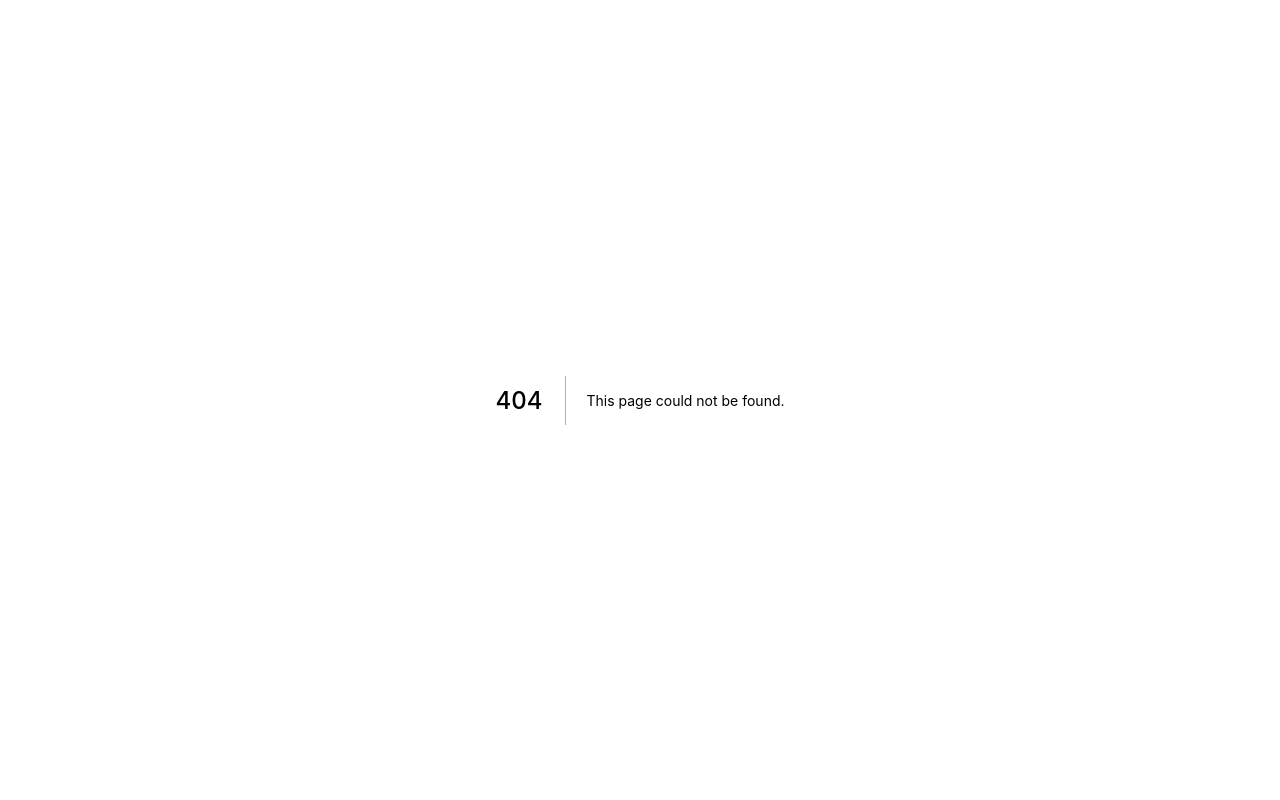
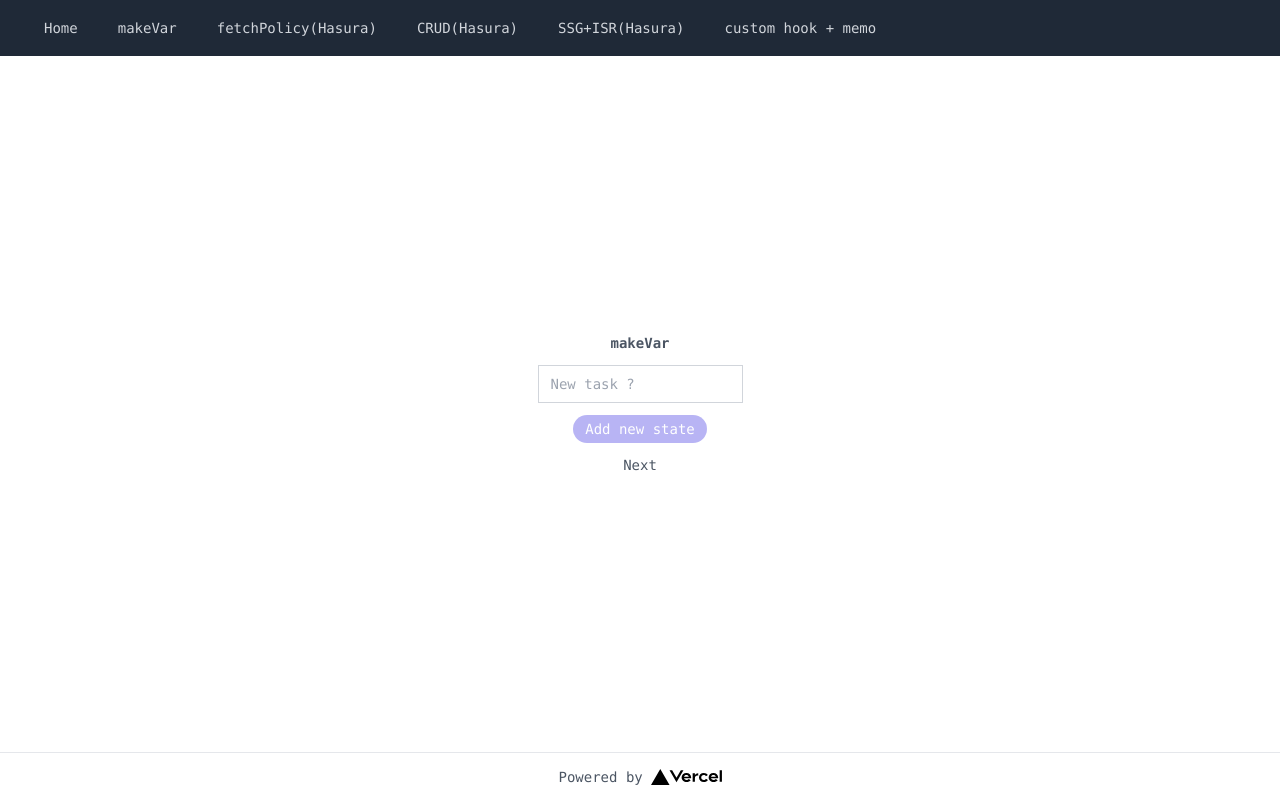
Before and after one commit to aoman-n/study-hasura-nextjs, a Next.js app: page /local-state-a in a window 1280 px wide. Before the commit this address had no page. Built offline with nearby package versions, Linux system fonts and the light colour scheme.

Commit message:
use makeVar

```diff
--- /dev/null
+++ b/cache.ts
@@ -0,0 +1,6 @@
+import { makeVar } from '@apollo/client'
+
+type Task = {
+  title: string
+}
+export const todoVar = makeVar<Task[]>([])
--- /dev/null
+++ b/components/LocalStateA.tsx
@@ -0,0 +1,54 @@
+import { ChangeEvent, FormEvent, VFC, useState } from 'react'
+import { todoVar } from '../cache'
+import { useReactiveVar } from '@apollo/client'
+import Link from 'next/link'
+
+type LocalStateAProps = {
+}
+
+export const LocalStateA: VFC<LocalStateAProps> = () => {
+  const [input, setInput] = useState('')
+  const todos = useReactiveVar(todoVar)
+
+  const handleSubmit = (e: FormEvent<HTMLFormElement>) => {
+    e.preventDefault()
+    todoVar([...todoVar(), { title: input }])
+    setInput('')
+  }
+
+  return (
+    <>
+      <p className="mb-3 font-bold">makeVar</p>
+      {todos?.map((task, index) => {
+        return (
+          <p className="mb-3 y-1" key={index}>
+            {task.title}
+          </p>
+        )
+      })}
+      <form
+        className="flex flex-col justify-center items-center"
+        onSubmit={handleSubmit}
+      >
+        <input
+          className="mb-3 px-3 py-2 border border-gray-300"
+          placeholder="New task ?"
+          value={input}
+          onChange={(e: ChangeEvent<HTMLInputElement>) =>
+            setInput(e.target.value)
+          }
+        />
+        <button
+          disabled={!input}
+          className="disabled:opacity-40 mb-3 py-1 px-3 text-white bg-indigo-600 hover:bg-indigo-700 rounded-2xl focus:outline-none"
+          type="submit"
+        >
+          Add new state
+        </button>
+      </form>
+      <Link href="/local-state-b">
+        <a>Next</a>
+      </Link>
+    </>
+  )
+}
--- /dev/null
+++ b/components/LocalStateB.tsx
@@ -0,0 +1,24 @@
+import { VFC } from 'react'
+import { todoVar } from '../cache'
+import { useReactiveVar } from '@apollo/client'
+import Link from 'next/link'
+
+type LocalStateBProps = {
+}
+
+export const LocalStateB: VFC<LocalStateBProps> = () => {
+  const todos = useReactiveVar(todoVar)
+
+  return (
+    <>
+      {todos.map((task, index) => (
+        <p className="mb-3" key={index}>
+          {task.title}
+        </p>
+      ))}
+      <Link href="/local-state-a">
+        <a>Back</a>
+      </Link>
+    </>
+  )
+}
--- /dev/null
+++ b/pages/local-state-a.tsx
@@ -0,0 +1,13 @@
+import { VFC } from 'react'
+import { LocalStateA } from '../components/LocalStateA'
+import { Layout } from '../components/Layout'
+
+const LocalStatePageA: VFC = () => {
+  return (
+    <Layout title="Local State A">
+      <LocalStateA />
+    </Layout>
+  )
+}
+
+export default LocalStatePageA
--- /dev/null
+++ b/pages/local-state-b.tsx
@@ -0,0 +1,13 @@
+import { VFC } from 'react'
+import { LocalStateB } from '../components/LocalStateB'
+import { Layout } from '../components/Layout'
+
+const LocalStatePageB: VFC = () => {
+  return (
+    <Layout title="Local State A">
+      <LocalStateB />
+    </Layout>
+  )
+}
+
+export default LocalStatePageB
--- a/tailwind.config.js
+++ b/tailwind.config.js
@@ -5,7 +5,9 @@
     extend: {},
   },
   variants: {
-    extend: {},
+    extend: {
+      opacity: ['disabled'],
+    },
   },
   plugins: [],
 }
```
Also changed, not shown: 1 other file (tests, documents, lock files or other folders).
